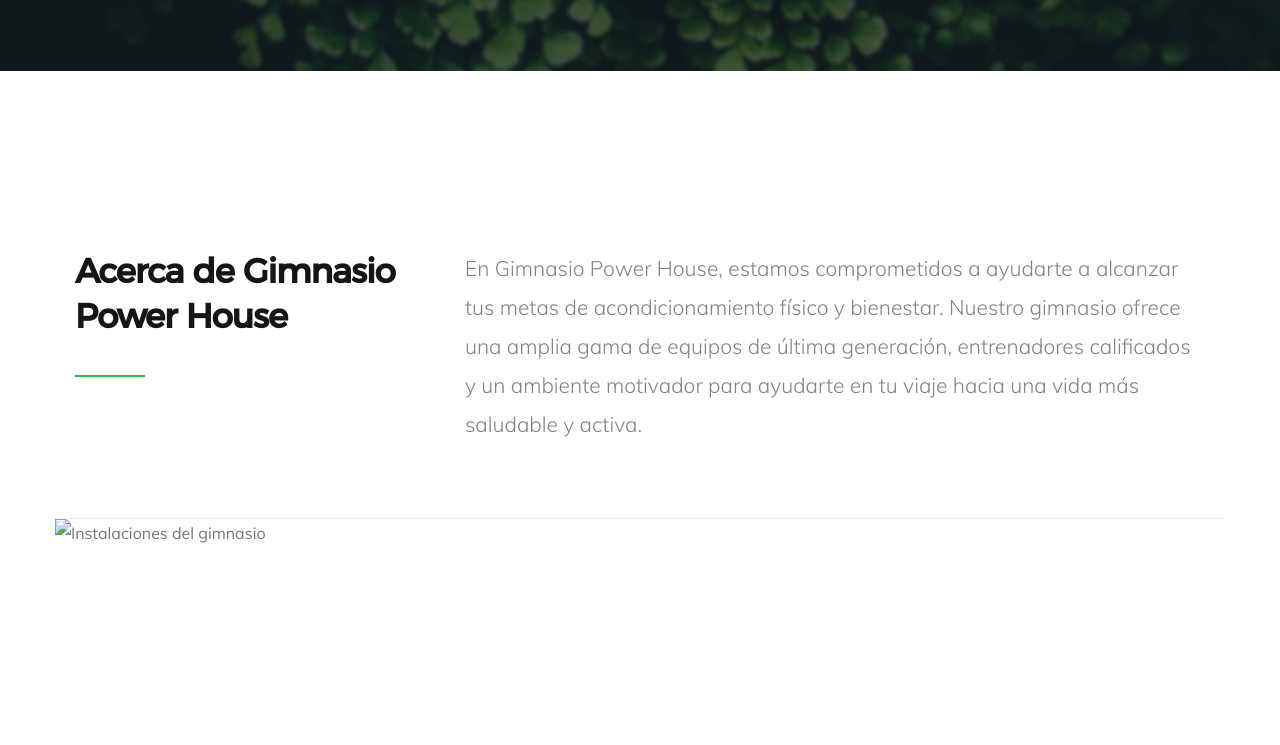
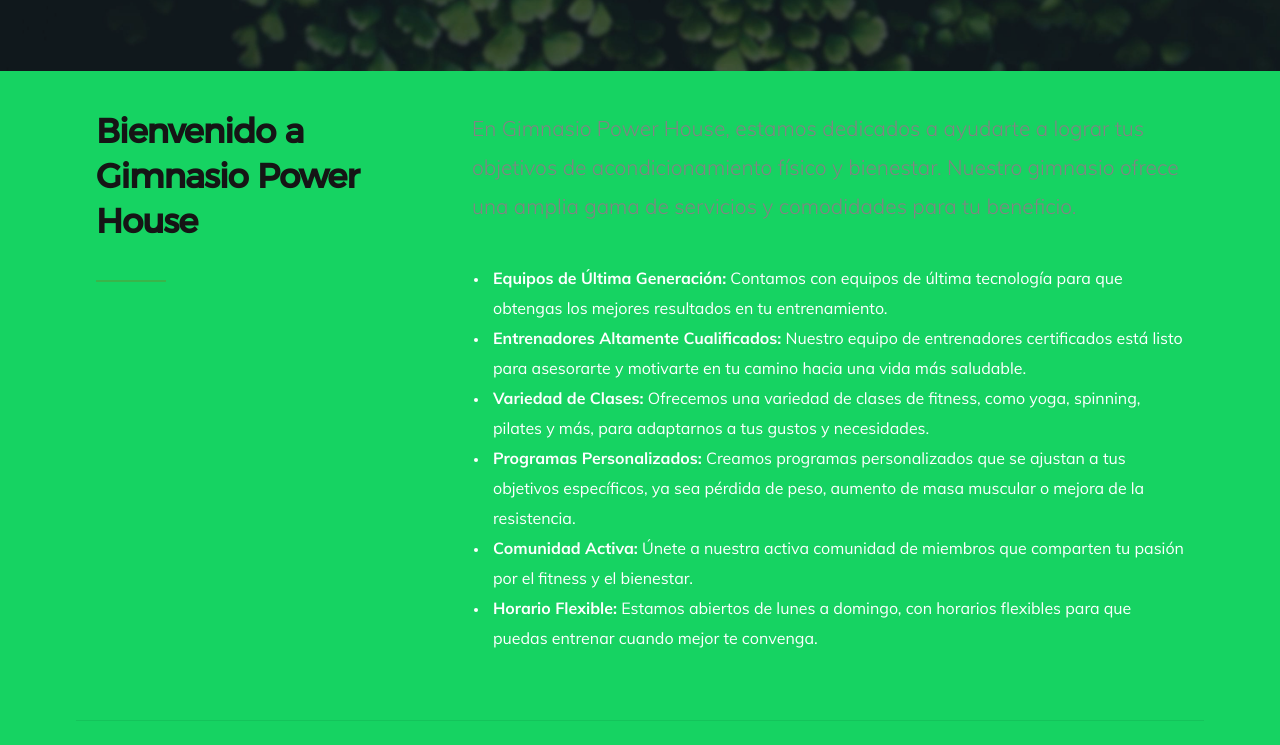
Before and after one commit to hayderrojas84/GIMNASIO_, a plain HTML site: page index.html in a window 1280 px wide. Shown: the part 715-1460 px from the top of the page. Drawn offline with Linux system fonts and the light colour scheme; files whose address does not match are found by name.

Commit message:
EDICIÓN DE INFORMACIÓN ACERCA DEL GIMNASIO

```diff
--- a/index.html
+++ b/index.html
@@ -71,22 +71,24 @@
         </div>
     </section>
 
-    <section id="about">
+    <section id="about" style="background-color: #16d362; color: #ffffff; padding: 40px;">
         <div class="row about-intro">
             <div class="col-four">
-                <h1 class="intro-header" data-aos="fade-up">Acerca de Gimnasio Power House</h1>
+                <h1 class="intro-header" data-aos="fade-up">Bienvenido a Gimnasio Power House</h1>
             </div>
             <div class="col-eight">
                 <p class="lead" data-aos="fade-up">
-                    En Gimnasio Power House, estamos comprometidos a ayudarte a alcanzar tus metas de acondicionamiento físico y bienestar. Nuestro gimnasio ofrece una amplia gama de equipos de última generación, entrenadores calificados y un ambiente motivador para ayudarte en tu viaje hacia una vida más saludable y activa.
+                    En Gimnasio Power House, estamos dedicados a ayudarte a lograr tus objetivos de acondicionamiento físico y bienestar. Nuestro gimnasio ofrece una amplia gama de servicios y comodidades para tu beneficio.
                 </p>
+                <ul>
+                    <li><strong>Equipos de Última Generación:</strong> Contamos con equipos de última tecnología para que obtengas los mejores resultados en tu entrenamiento.</li>
+                    <li><strong>Entrenadores Altamente Cualificados:</strong> Nuestro equipo de entrenadores certificados está listo para asesorarte y motivarte en tu camino hacia una vida más saludable.</li>
+                    <li><strong>Variedad de Clases:</strong> Ofrecemos una variedad de clases de fitness, como yoga, spinning, pilates y más, para adaptarnos a tus gustos y necesidades.</li>
+                    <li><strong>Programas Personalizados:</strong> Creamos programas personalizados que se ajustan a tus objetivos específicos, ya sea pérdida de peso, aumento de masa muscular o mejora de la resistencia.</li>
+                    <li><strong>Comunidad Activa:</strong> Únete a nuestra activa comunidad de miembros que comparten tu pasión por el fitness y el bienestar.</li>
+                    <li><strong>Horario Flexible:</strong> Estamos abiertos de lunes a domingo, con horarios flexibles para que puedas entrenar cuando mejor te convenga.</li>
+                </ul>
             </div>
-        </div>
-        <div class="row about-features">
-            <!-- Agrega información sobre las características y servicios de tu gimnasio aquí -->
-        </div>
-        <div class="row about-bottom-image">
-            <img src="images/about-image.jpg" alt="Instalaciones del gimnasio" data-aos="fade-up">
         </div>
     </section>
 
```
